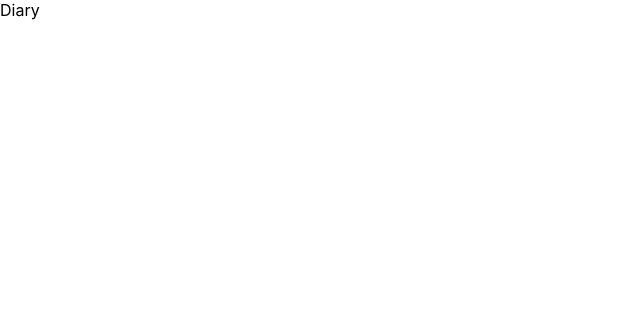
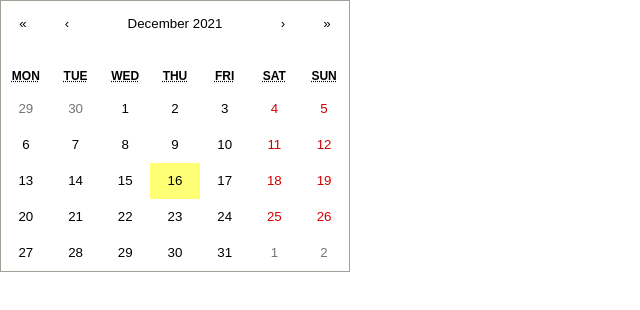
Before and after one commit to xbohdan/online-diary, a React (Create React App) app in the folder frontend/: page / in a window 1280 px wide. Shown: the top 310 px of the page, without its empty margins (0-640 px from the left). Built offline with nearby package versions, Linux system fonts and the light colour scheme.

Commit message:
Added Calendar
Fixed line separators

```diff
--- a/frontend/package.json
+++ b/frontend/package.json
@@ -13,6 +13,7 @@
     "@types/react-dom": "^16.9.14",
     "@types/react-redux": "^7.1.20",
     "react": "^17.0.2",
+    "react-calendar": "^3.5.0",
     "react-dom": "^17.0.2",
     "react-redux": "^7.2.6",
     "react-scripts": "4.0.3",
@@ -37,6 +38,7 @@
     ]
   },
   "devDependencies": {
+    "@types/react-calendar": "^3.4.3",
     "@typescript-eslint/eslint-plugin": "^5.6.0",
     "@typescript-eslint/parser": "^5.6.0",
     "eslint": "^7.32.0",
--- a/frontend/src/App.tsx
+++ b/frontend/src/App.tsx
@@ -1,8 +1,14 @@
 import React from 'react';
 import './App.css';
+import Calendar from 'react-calendar';
+import 'react-calendar/dist/Calendar.css';
 
 const App = () => {
-  return <>Diary</>;
+  return (
+    <>
+      <Calendar />
+    </>
+  );
 };
 
 export default App;
```
Also changed, not shown: 1 other file (tests, documents, lock files or other folders).
